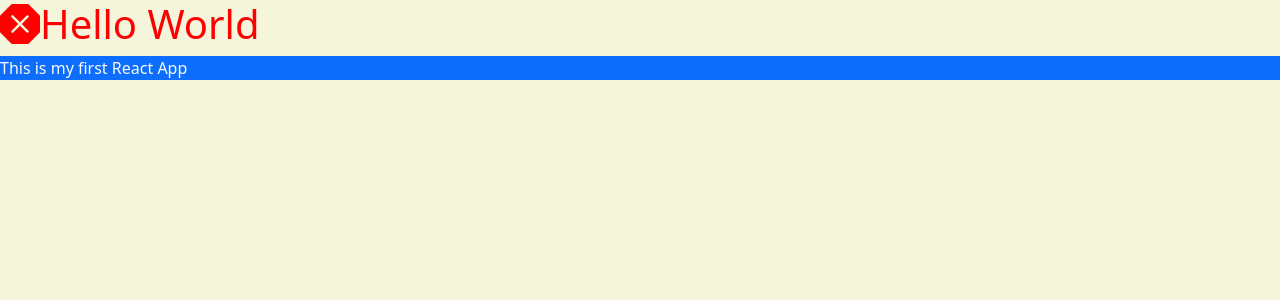
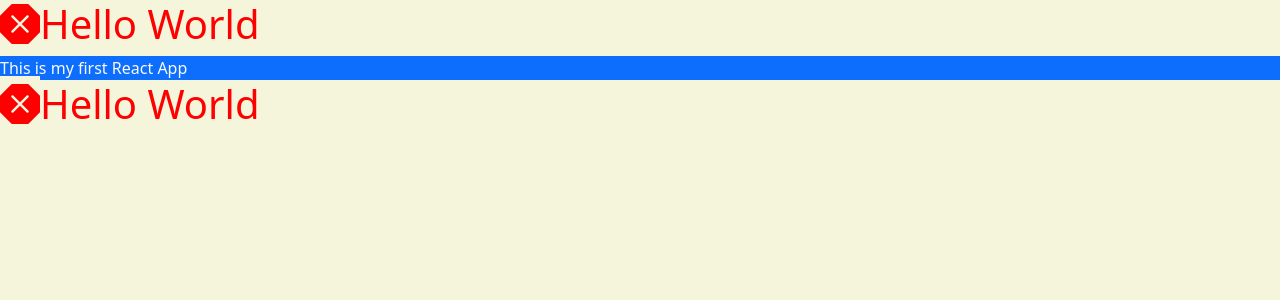
Before and after one commit to Prakrititiwari123/FullStackWebDevRICR, a React (Vite) app in the folder REACT/Demo/: page / in a window 1280 px wide. Shown: the top 300 px of the page. Built offline with nearby package versions, Linux system fonts and the light colour scheme.

Commit message:
functional component of react in header

```diff
--- a/REACT/Demo/src/App.jsx
+++ b/REACT/Demo/src/App.jsx
@@ -3,14 +3,14 @@ import React from "react";
 import "bootstrap/dist/css/bootstrap.min.css";
 import "bootstrap/dist/js/bootstrap.min.js";
 import "bootstrap-icons/font/bootstrap-icons.css";
+import Header from "./components/Header";
 
 function App() {
   return (
     <>
-      <h1 id="head">
-        <i className="bi bi-x-octagon-fill"></i>Hello World
-      </h1>
+      <Header />
       <div className="bg-primary text-light">This is my first React App</div>
+      <Header />
     </>
   );
 }
--- /dev/null
+++ b/REACT/Demo/src/components/Header.jsx
@@ -0,0 +1,11 @@
+import React from "react";
+const Header = () => {
+  return (
+    <>
+      <h1 id="head">
+        <i className="bi bi-x-octagon-fill"></i>Hello World
+      </h1>
+    </>
+  );
+};
+export default Header;
```
Also changed, not shown: REACT/Demo/src/components/Footer.jsx (added).
